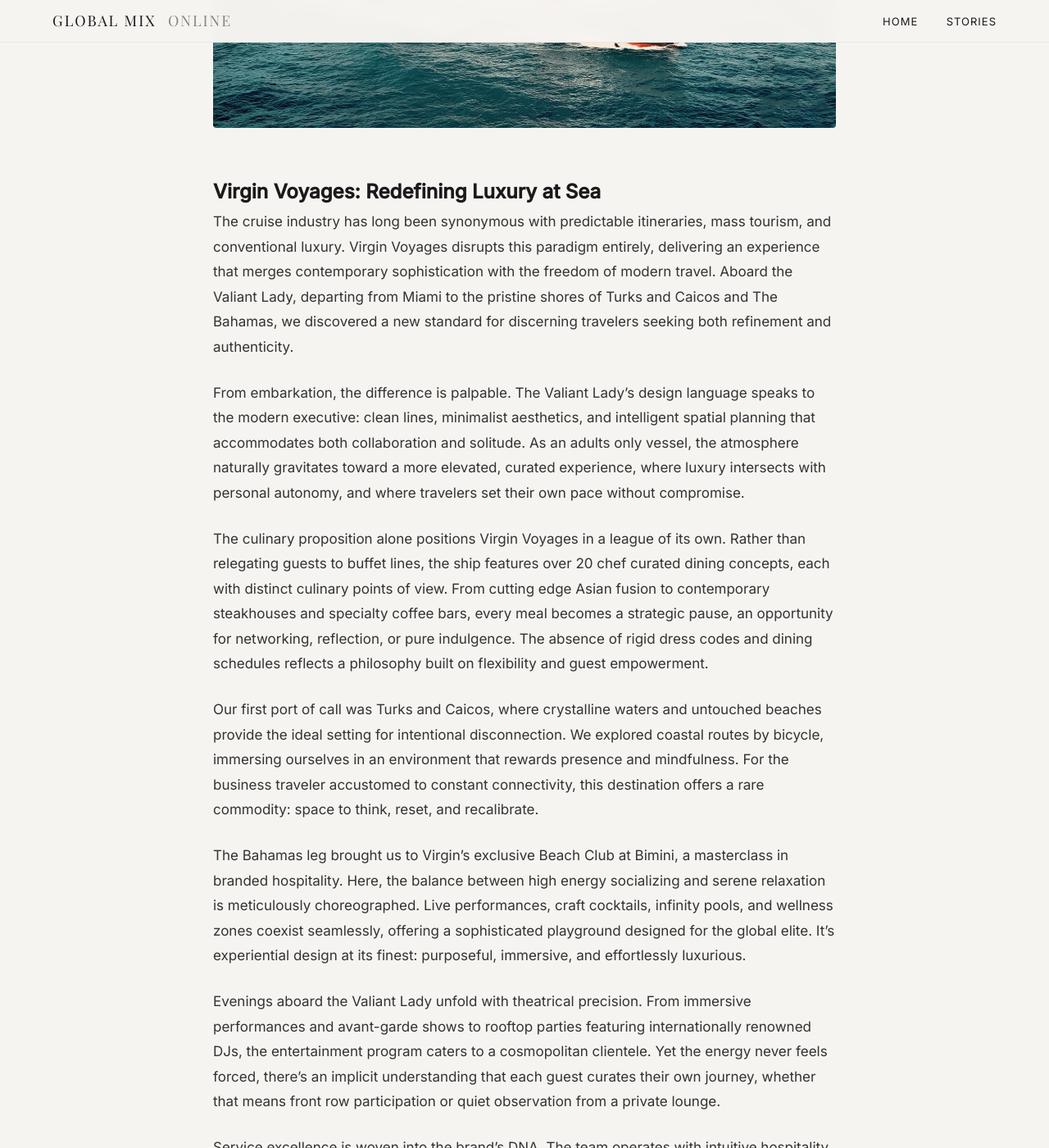
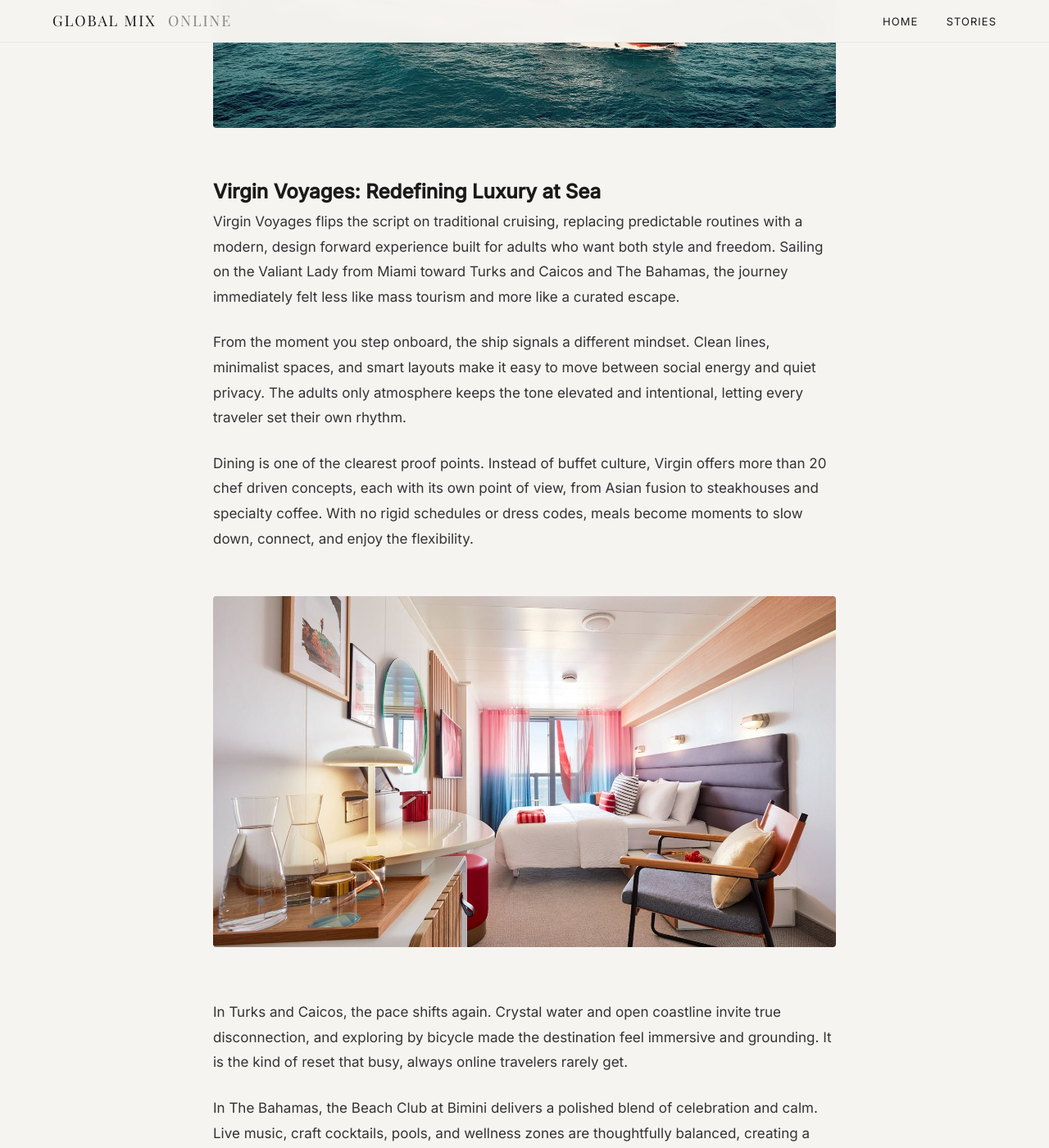
Before and after one commit to GLOBAL-MIX/globalmix-online, a Jekyll site: the page built from _posts/2026-02-20-virgin-voyage.md, in a window 1280 px wide and 1400 px high, scrolled down 711 px. Shown: the whole window at 82% size. Built offline with Jekyll 4.4.1, drawn with Linux system fonts in a browser that asks for light colours; some web fonts are replaced; some of the changed text lies outside the part shown.

Commit message:
Sync from Notion 2026-02-20 19:09

```diff
--- a/_posts/2026-02-20-virgin-voyage.md
+++ b/_posts/2026-02-20-virgin-voyage.md
@@ -4,43 +4,29 @@
 date: "2026-02-20"
 tags: ["Travel","Hospitality","Lifestyle"]
 image: "/images/posts/virgin-voyage/cover.jpeg"
-excerpt: "Virgin Voyages reimagines modern cruising with an adults only concept that blends elevated design, world class dining, and immersive entertainment across its innovative fleet. Sailing to sought after destinations in the Caribbean and Europe, each ship delivers a boutique hotel atmosphere at sea, featuring more than 20 specialty eateries included in the fare, stylish sea terrace cabins, and high energy nightlife. With sleek aesthetics and a bold, contemporary spirit, Virgin Voyages offers a fresh, sophisticated take on the cruise experience."
+excerpt: "Virgin Voyages offers an adults-only, design-forward cruise experience with standout dining, immersive entertainment, and boutique hotel vibes at sea. Sailing the Caribbean and Europe, its ships feature 20+ included specialty eateries, Sea Terrace cabins, and lively nightlife for a bold, modern getaway."
 ---
 
 # Virgin Voyages: Redefining Luxury at Sea
 
+Virgin Voyages flips the script on traditional cruising, replacing predictable routines with a modern, design forward experience built for adults who want both style and freedom. Sailing on the Valiant Lady from Miami toward Turks and Caicos and The Bahamas, the journey immediately felt less like mass tourism and more like a curated escape.
 
+From the moment you step onboard, the ship signals a different mindset. Clean lines, minimalist spaces, and smart layouts make it easy to move between social energy and quiet privacy. The adults only atmosphere keeps the tone elevated and intentional, letting every traveler set their own rhythm.
 
-The cruise industry has long been synonymous with predictable itineraries, mass tourism, and conventional luxury. Virgin Voyages disrupts this paradigm entirely, delivering an experience that merges contemporary sophistication with the freedom of modern travel. Aboard the Valiant Lady, departing from Miami to the pristine shores of Turks and Caicos and The Bahamas, we discovered a new standard for discerning travelers seeking both refinement and authenticity.
-
-From embarkation, the difference is palpable. The Valiant Lady's design language speaks to the modern executive: clean lines, minimalist aesthetics, and intelligent spatial planning that accommodates both collaboration and solitude. As an adults only vessel, the atmosphere naturally gravitates toward a more elevated, curated experience, where luxury intersects with personal autonomy, and where travelers set their own pace without compromise.
-
-The culinary proposition alone positions Virgin Voyages in a league of its own. Rather than relegating guests to buffet lines, the ship features over 20 chef curated dining concepts, each with distinct culinary points of view. From cutting edge Asian fusion to contemporary steakhouses and specialty coffee bars, every meal becomes a strategic pause, an opportunity for networking, reflection, or pure indulgence. The absence of rigid dress codes and dining schedules reflects a philosophy built on flexibility and guest empowerment.
-
-Our first port of call was Turks and Caicos, where crystalline waters and untouched beaches provide the ideal setting for intentional disconnection. We explored coastal routes by bicycle, immersing ourselves in an environment that rewards presence and mindfulness. For the business traveler accustomed to constant connectivity, this destination offers a rare commodity: space to think, reset, and recalibrate.
-
-The Bahamas leg brought us to Virgin's exclusive Beach Club at Bimini, a masterclass in branded hospitality. Here, the balance between high energy socializing and serene relaxation is meticulously choreographed. Live performances, craft cocktails, infinity pools, and wellness zones coexist seamlessly, offering a sophisticated playground designed for the global elite. It's experiential design at its finest: purposeful, immersive, and effortlessly luxurious.
-
-Evenings aboard the Valiant Lady unfold with theatrical precision. From immersive performances and avant-garde shows to rooftop parties featuring internationally renowned DJs, the entertainment program caters to a cosmopolitan clientele. Yet the energy never feels forced, there's an implicit understanding that each guest curates their own journey, whether that means front row participation or quiet observation from a private lounge.
-
-Service excellence is woven into the brand's DNA. The team operates with intuitive hospitality, attentive without being intrusive, polished without being pretentious. This approach reflects a deeper organizational ethos: one that values inclusivity, sustainability, and conscious travel. Virgin Voyages isn't merely selling a product; it's championing a movement toward more responsible, thoughtful tourism that resonates with today's values driven consumer.
-
-Virgin Voyages transcends the traditional cruise model. It represents a strategic repositioning of what premium travel can be, an ecosystem where design, wellness, gastronomy, and culture converge to create value far beyond the transactional. For the modern traveler who refuses to sacrifice style for substance, or spontaneity for sophistication, this is the evolution the industry has been waiting for.
-
-For those seeking a redefined approach to maritime travel, one that aligns with contemporary lifestyles, business sensibilities, and elevated expectations, Virgin Voyages delivers a compelling proposition worth serious consideration.
-
-
-
-
+Dining is one of the clearest proof points. Instead of buffet culture, Virgin offers more than 20 chef driven concepts, each with its own point of view, from Asian fusion to steakhouses and specialty coffee. With no rigid schedules or dress codes, meals become moments to slow down, connect, and enjoy the flexibility.
 
 ![Image](/images/posts/virgin-voyage/30d9f477-fdba-80bf-8b4a-c5d0a6376053.jpeg)
 
+In Turks and Caicos, the pace shifts again. Crystal water and open coastline invite true disconnection, and exploring by bicycle made the destination feel immersive and grounding. It is the kind of reset that busy, always online travelers rarely get.
 
+In The Bahamas, the Beach Club at Bimini delivers a polished blend of celebration and calm. Live music, craft cocktails, pools, and wellness zones are thoughtfully balanced, creating a branded experience that feels premium without trying too hard.
 
-
-
-
+Back onboard, the nights land with confidence: immersive shows, rooftop parties, and world class DJs, supported by service that is attentive but never intrusive. Virgin Voyages ultimately feels like a new category of cruising, where design, culture, and conscious hospitality come together for travelers who want sophistication without the old rules.
 
 Instagram: @virginvoyages
 
 Website: www.virginvoyages.Com
+
+
+
+![Image](/images/posts/virgin-voyage/30d9f477-fdba-80b3-b0fc-f8fad319eb7f.png)
```
Also changed, not shown: images/posts/virgin-voyage/30d9f477-fdba-80b3-b0fc-f8fad319eb7f.png (added).
